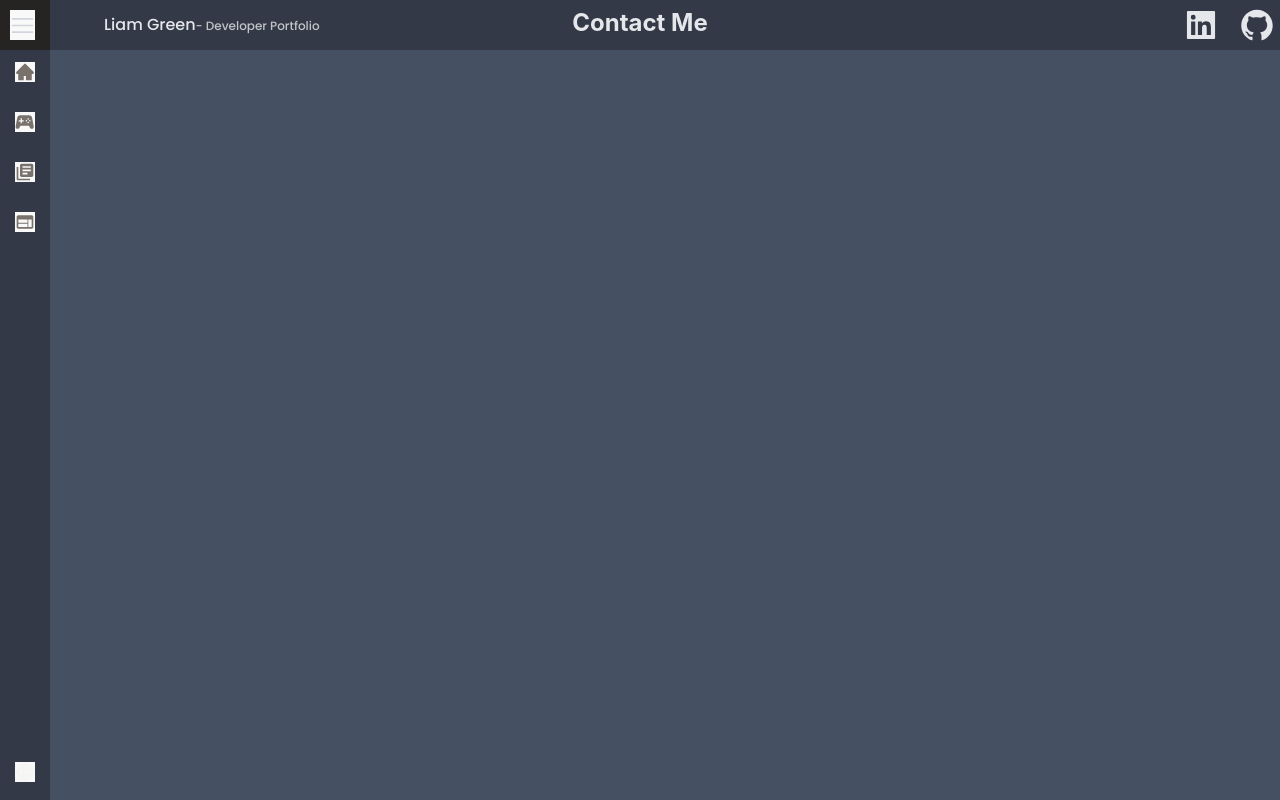
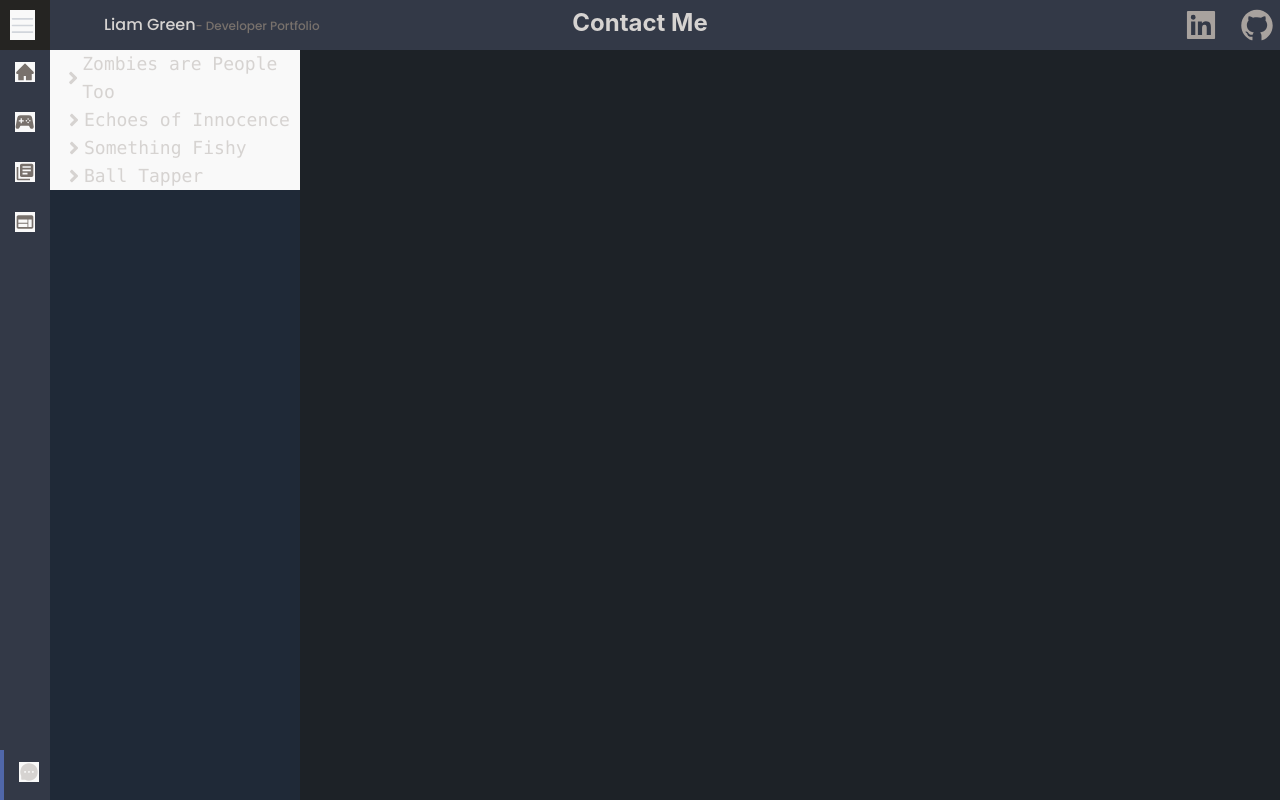
Before and after one commit to imrealnow/PortfolioSite, a React (Vite) app in the folder PortfolioSite/: page /contact in a window 1280 px wide. Built offline with nearby package versions, Linux system fonts and the light colour scheme; some icons are missing.

Commit message:
Started work on project explorer component

```diff
--- a/PortfolioSite/src/App.tsx
+++ b/PortfolioSite/src/App.tsx
@@ -1,17 +1,54 @@
 import { Route, Routes } from "react-router-dom";
 import { Base } from "./views";
 import { Navigate } from "react-router-dom";
+import gameProjects from "./constants/gameProjects";
+import libraryProjects from "./constants/libraryProjects";
+import webAppProjects from "./constants/webAppProjects";
 
 const App = () => {
 	return (
 		<>
 			<Routes>
 				<Route path="/" element={<Navigate to="/home" />} />
-				<Route path="/home" element={<Base title="Home" />} />
-				<Route path="/games" element={<Base title="Games" />} />
-				<Route path="/libraries" element={<Base title="Libraries" />} />
-				<Route path="/webapps" element={<Base title="Web Apps" />} />
-				<Route path="/contact" element={<Base title="Contact Me" />} />
+				<Route
+					path="/home"
+					element={
+						<Base title="Home" projectHierarchy={gameProjects} />
+					}
+				/>
+				<Route
+					path="/games"
+					element={
+						<Base title="Games" projectHierarchy={gameProjects} />
+					}
+				/>
+				<Route
+					path="/libraries"
+					element={
+						<Base
+							title="Libraries"
+							projectHierarchy={libraryProjects}
+						/>
+					}
+				/>
+				<Route
+					path="/webapps"
+					element={
+						<Base
+							title="Web Apps"
+							projectHierarchy={webAppProjects}
+						/>
+					}
+				/>
+				<Route
+					path="/contact"
+					element={
+						<Base
+							title="Contact Me"
+							projectHierarchy={gameProjects}
+						/>
+					}
+				/>
 				<Route path="*" element={<Navigate to="/home" />} />
 			</Routes>
 		</>
--- /dev/null
+++ b/PortfolioSite/src/components/IconForFileType.tsx
@@ -0,0 +1,42 @@
+import React from "react";
+import {
+	FaFileImage, // Image
+	FaFileAlt, // Markdown
+	FaFileCode, // Executable
+} from "react-icons/fa";
+import { IconType } from "react-icons";
+import { FileType } from "../types/Project";
+
+interface IconForFileTypeProps {
+	type: FileType;
+	colour?: string;
+	className?: string;
+}
+
+const IconForFileType: React.FC<IconForFileTypeProps> = ({
+	type,
+	colour,
+	className,
+}) => {
+	let Icon: IconType;
+
+	switch (type) {
+		case FileType.IMAGE:
+			Icon = FaFileImage;
+			break;
+		case FileType.MARKDOWN:
+			Icon = FaFileAlt;
+			break;
+		case FileType.EXECUTABLE:
+			Icon = FaFileCode;
+			break;
+		default:
+			return null; // Or you can return a default icon if desired
+	}
+
+	return (
+		<Icon className={(colour ? "text-[" + colour + "]" : "") + className} />
+	);
+};
+
+export default IconForFileType;
--- a/PortfolioSite/src/components/Navbar.tsx
+++ b/PortfolioSite/src/components/Navbar.tsx
@@ -16,10 +16,10 @@ const Navbar = ({ title }: NavbarProps) => {
 		setActive(!prev);
 		setTimeout(() => {
 			setFace(RandomFace({}));
-		}, 100);
+		}, 50);
 		setTimeout(() => {
 			setFace(<FaFaceSmile />);
-		}, 1000);
+		}, 700);
 	};
 
 	return (
@@ -43,11 +43,13 @@ const Navbar = ({ title }: NavbarProps) => {
 								}`,
 							})}
 							<span
-								className={`self-center font-poppins px-2 xs:px-2 whitespace-clip text-gray-200 `}
+								className={`self-center font-poppins px-2 xs:px-2 whitespace-clip `}
 							>
-								<span>Liam Green</span>
+								<span className="text-stone-300">
+									Liam Green
+								</span>
 								<span
-									className={`hidden text-xs text-dimWhite ${
+									className={`hidden text-xs text-stone-500 ${
 										active ? "" : "sm:inline-block"
 									}`}
 								>
@@ -56,17 +58,17 @@ const Navbar = ({ title }: NavbarProps) => {
 							</span>
 						</a>
 						{title && (
-							<span className="absolute hidden sm:block -ml-10 xs:-ml-[50px] left-1/2 transform -translate-x-1/2 text-sm xs:text-2xl font-bold text-gray-200">
+							<span className="absolute hidden sm:block -ml-10 xs:-ml-[50px] left-1/2 transform -translate-x-1/2 text-sm xs:text-2xl font-bold text-stone-300">
 								{title}
 							</span>
 						)}
 						<div className="mr-[55px] mt-auto flex items-center justify-between">
 							<div className="h-full self-center align-middle flex gap-5 justify-between flex-row items-center">
 								<a href="https://www.linkedin.com/in/liam-green-07b34515b/">
-									<AiFillLinkedin className="text-xl sm:text-4xl text-gray-200 hover:text-blue-500 transition-colors duration-200 ease-in-out" />
+									<AiFillLinkedin className="text-xl sm:text-4xl text-stone-400 hover:text-blue-500 transition-colors duration-200 ease-in-out" />
 								</a>
 								<a href="https://www.github.com/imrealnow">
-									<AiFillGithub className="text-xl sm:text-4xl text-gray-200 hover:text-blue-500 transition-colors duration-200 ease-in-out" />
+									<AiFillGithub className="text-xl sm:text-4xl text-stone-400 hover:text-blue-500 transition-colors duration-200 ease-in-out" />
 								</a>
 							</div>
 						</div>
--- /dev/null
+++ b/PortfolioSite/src/components/ProjectHierarchy.tsx
@@ -0,0 +1,54 @@
+import React from "react";
+import { Disclosure } from "@headlessui/react";
+import { FileItem, ProjectFolder, ProjectHierarchy } from "../types/Project";
+import { FaAngleRight } from "react-icons/fa";
+import IconForFileType from "./IconForFileType";
+
+const FileItemComponent: React.FC<{ file: FileItem }> = ({ file }) => {
+	return (
+		<div className="inline-flex items-center w-full text-md gap-2 pl-2 cursor-pointer text-stone-400 hover:text-stone-300 hover:bg-stone-400 hover:bg-opacity-50">
+			<IconForFileType type={file.type} /> {file.name}
+			{file.type.toString()}
+		</div>
+	);
+};
+
+const ProjectFolderComponent: React.FC<{ folder: ProjectFolder }> = ({
+	folder,
+}) => {
+	return (
+		<Disclosure>
+			{({ open }) => (
+				<>
+					<Disclosure.Button className="flex justify-start items-center w-full pl-4 text-lg hover:bg-stone-400 hover:bg-opacity-50 text-stone-300 font-normal font-mono text-left">
+						<FaAngleRight
+							className={`${
+								open ? "transform rotate-90" : ""
+							} w-5 h-5`}
+						/>
+						{folder.name}
+					</Disclosure.Button>
+					<Disclosure.Panel className="flex flex-col box-content mb-4 ml-8 hover:border-l-2 border-stone-400">
+						{folder.files.map((file, idx) => (
+							<FileItemComponent key={idx} file={file} />
+						))}
+					</Disclosure.Panel>
+				</>
+			)}
+		</Disclosure>
+	);
+};
+
+const ProjectHierarchyComponent: React.FC<{ hierarchy: ProjectHierarchy }> = ({
+	hierarchy,
+}) => {
+	return (
+		<div className="flex flex-col items-start absolute top-0 left-0 w-1/5 min-w-[300px] h-full max-w-sm pl-4 xs:pl-12 bg-gray-800 rounded-none">
+			{hierarchy.map((folder, idx) => (
+				<ProjectFolderComponent key={idx} folder={folder} />
+			))}
+		</div>
+	);
+};
+
+export default ProjectHierarchyComponent;
--- a/PortfolioSite/src/components/Sidebar.tsx
+++ b/PortfolioSite/src/components/Sidebar.tsx
@@ -32,9 +32,9 @@ const Sidebar = (props: SidebarProps) => {
 					className="relative content-box w-fit cursor-pointer pointer-events-auto select-none"
 				>
 					<span
-						className={`flex items-center gap-4 justify-start focus:bg-transparent w-full h-[50px] pl-[15px] transition-all hover:pl-5 hover:text-stone-200 duration-100 ease-in-out ${
+						className={`flex items-center gap-4 justify-start focus:bg-transparent w-full h-[50px] pl-[15px] transition-all hover:pl-5 hover:text-stone-300 duration-100 ease-in-out ${
 							isLinkCurrent(link)
-								? "text-stone-100"
+								? "text-stone-300 border-l-4 border-highlightBlue"
 								: "text-stone-500"
 						}`}
 						onClick={() => {
@@ -66,8 +66,8 @@ const Sidebar = (props: SidebarProps) => {
 							</Tooltip>
 						)}
 						<span
-							className={`text-gray-400 text-[15px] font-poppins w-0 hidden pointer-events-none transition-all whitespace-nowrap duration-200 ease-linear ${
-								active ? "sm:block" : "xs:pointer-events-auto"
+							className={`text-gray-400 text-[15px] font-poppins w-0 hidden pointer-events-none xs:pointer-events-auto transition-all whitespace-nowrap duration-200 ease-linear ${
+								active ? "sm:block" : ""
 							}`}
 						>
 							{link.title}
--- /dev/null
+++ b/PortfolioSite/src/constants/gameProjects.ts
@@ -0,0 +1,62 @@
+import { FileType, ProjectHierarchy} from "../types/Project";
+
+const gameProjects: ProjectHierarchy = [
+    {
+        name: 'Zombies are People Too',
+        files: [
+            {
+                type: FileType.MARKDOWN,
+                name: 'README',
+                content: '',
+            },
+            {
+                type: FileType.EXECUTABLE,
+                name: 'ZombiesArePeopleToo',
+            },
+        ],
+    },
+    {
+        name: 'Echoes of Innocence',
+        files: [
+            {
+                type: FileType.MARKDOWN,
+                name: 'README',
+                content: '',
+            },
+            {
+                type: FileType.EXECUTABLE,
+                name: 'EchoesOfInnocence',
+            },
+        ],
+    },
+    {
+        name: 'Something Fishy',
+        files: [
+            {
+                type: FileType.MARKDOWN,
+                name: 'README',
+                content: '',
+            },
+            {
+                type: FileType.EXECUTABLE,
+                name: 'SomethingFishy',
+            },
+        ],
+    },
+    {
+        name: 'Ball Tapper',
+        files: [
+            {
+                type: FileType.MARKDOWN,
+                name: 'README',
+                content: '',
+            },
+            {
+                type: FileType.EXECUTABLE,
+                name: 'BallTapper',
+            },
+        ],
+    },
+];
+
+export default gameProjects;
--- /dev/null
+++ b/PortfolioSite/src/constants/libraryProjects.ts
@@ -0,0 +1,26 @@
+import { FileType, ProjectHierarchy} from "../types/Project";
+
+const libraryProjects: ProjectHierarchy = [
+    {
+        name: 'SharedVariables',
+        files: [
+            {
+                type: FileType.MARKDOWN,
+                name: 'README',
+                content: '',
+            },
+        ],
+    },
+    {
+        name: 'ProcessingGameFramework',
+        files: [
+            {
+                type: FileType.MARKDOWN,
+                name: 'README',
+                content: '',
+            },
+        ],
+    },
+];
+
+export default libraryProjects ;
--- /dev/null
+++ b/PortfolioSite/src/constants/webAppProjects.ts
@@ -0,0 +1,25 @@
+import { FileType, ProjectHierarchy } from "../types/Project";
+const webAppProjects: ProjectHierarchy = [
+    {
+        name: 'Portfolio Site',
+        files: [
+            {
+                type: FileType.MARKDOWN,
+                name: 'README',
+                content: '',
+            },
+        ],
+    },
+    {
+        name: 'FableFusion',
+        files: [
+            {
+                type: FileType.MARKDOWN,
+                name: 'README',
+                content: '',
+            },
+        ],
+    },
+];
+
+export default webAppProjects ;
--- /dev/null
+++ b/PortfolioSite/src/types/Project.ts
@@ -0,0 +1,25 @@
+// Represents a file type, which can be a README, EXECUTABLE, etc.
+enum FileType {
+    MARKDOWN = '.md',
+    EXECUTABLE = '.exe', // You can expand this enum for different types of executables or files.
+    IMAGE = '.png',
+}
+
+// Represents a file item in the project.
+interface FileItem {
+    type: FileType;
+    name: string;
+    content?: string;
+}
+
+// Represents a project folder which contains multiple files.
+interface ProjectFolder {
+    name: string; // Name of the project.
+    files: FileItem[]; // Files associated with this project.
+}
+
+// Represents the entire project hierarchy.
+type ProjectHierarchy = ProjectFolder[];
+
+export { FileType };
+export type { FileItem, ProjectFolder, ProjectHierarchy };
--- a/PortfolioSite/src/views/BasePage.tsx
+++ b/PortfolioSite/src/views/BasePage.tsx
@@ -1,19 +1,23 @@
 import React from "react";
 import { Navbar } from "../components";
+import { ProjectHierarchy } from "../types/Project";
+import ProjectHierarchyComponent from "../components/ProjectHierarchy";
 
 interface BaseProps {
 	title: string;
 	children?: React.ReactNode;
+	projectHierarchy: ProjectHierarchy;
 }
 
-const Base = ({ title, children }: BaseProps) => {
+const Base = ({ title, children, projectHierarchy }: BaseProps) => {
 	return (
 		<div className="bg-primary w-full overflow-hidden">
-			<div className="absolute mt-[-7px] bg-primary w-full h-3">
+			<div className="absolute bg-primary w-full h-3">
 				<Navbar title={title} />
 			</div>
 			<div className="bg-background h-[calc(100vh-50px)] w-full fixed top-[50px]" />
-			<div className="h-[calc(100vh-50px)] w-full absolute top-[50px]">
+			<div className="h-[calc(100vh-50px)] w-full absolute top-[50px] flex">
+				<ProjectHierarchyComponent hierarchy={projectHierarchy} />
 				{children ?? children}
 			</div>
 		</div>
--- a/PortfolioSite/tailwind.config.js
+++ b/PortfolioSite/tailwind.config.js
@@ -17,7 +17,7 @@ export default {
 				dimBlue: "#637282",
 				dullBlue: "#486187",
 				lightBlue: "#9db4ce",
-				background: "#455063",
+				background: "#1d2227",
 				foreground: "#6d9ccf",
 			},
 			fontFamily: {
```
Also changed, not shown: PortfolioSite/firebase.json.
